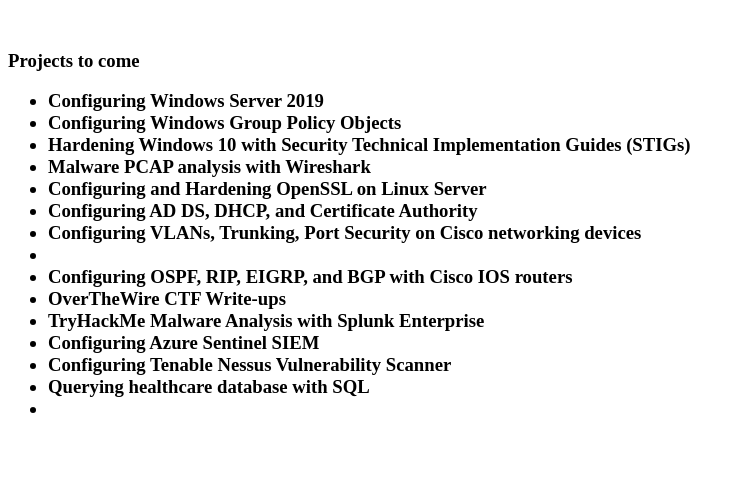
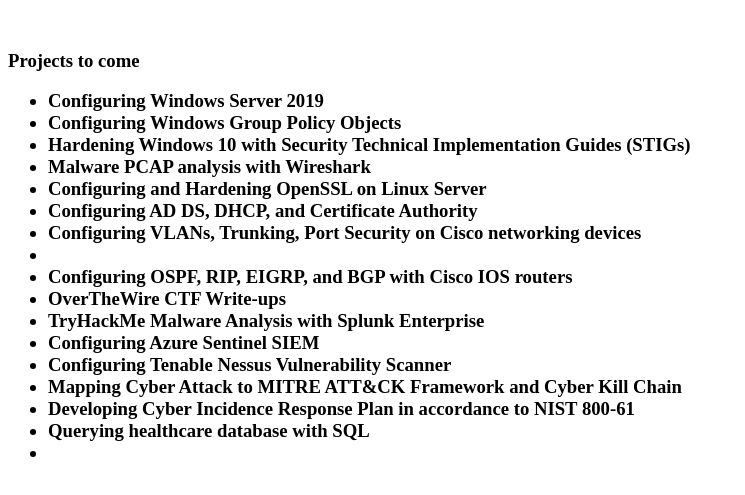
Before and after one commit to brandonjudem/brandonjudem.github.io, a plain HTML site: page index.html in a window 1280 px wide. Shown: the part 101-596 px from the top of the page, without its empty margins (0-745 px from the left). Drawn offline with Linux system fonts and the light colour scheme.

Commit message:
Update index.html

```diff
--- a/index.html
+++ b/index.html
@@ -19,6 +19,8 @@
     <li>TryHackMe Malware Analysis with Splunk Enterprise</li>
     <li>Configuring Azure Sentinel SIEM</li>
     <li>Configuring Tenable Nessus Vulnerability Scanner</li>
+    <li>Mapping Cyber Attack to MITRE ATT&CK Framework and Cyber Kill Chain</li>
+    <li>Developing Cyber Incidence Response Plan in accordance to NIST 800-61</li>
     <li>Querying healthcare database with SQL</li>
     <li></li>
 
```
